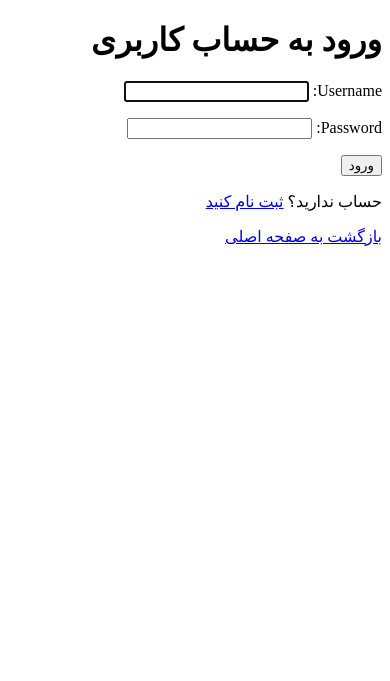
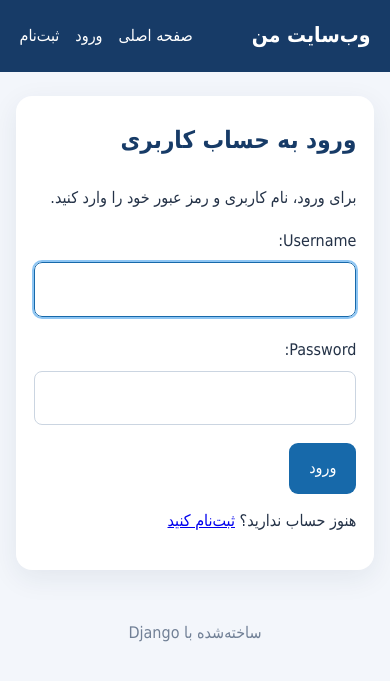
Before and after one commit to miladkouhzadi7600-hash/django-project, a Django app: page /login/ in a window 390 px wide. Shown: the top 681 px of the page. Run offline with Django 5.2, Linux system fonts and the light colour scheme.

Commit message:
Apply responsive shared design to login.html

```diff
--- a/main/templates/main/login.html
+++ b/main/templates/main/login.html
@@ -1,26 +1,16 @@
-<!DOCTYPE html>
-<html lang="fa" dir="rtl">
-<head>
-    <meta charset="UTF-8">
-    <meta name="viewport" content="width=device-width, initial-scale=1.0">
-    <title>ورود کاربران</title>
-</head>
-<body>
+{% extends 'main/base.html' %}
+
+{% block title %}ورود | وب‌سایت من{% endblock %}
+
+{% block content %}
+<section class="card">
     <h1>ورود به حساب کاربری</h1>
-
-    {% if messages %}
-        {% for message in messages %}
-            <p>{{ message }}</p>
-        {% endfor %}
-    {% endif %}
-
+    <p>برای ورود، نام کاربری و رمز عبور خود را وارد کنید.</p>
     <form method="POST">
         {% csrf_token %}
         {{ form.as_p }}
         <button type="submit">ورود</button>
     </form>
-
-    <p>حساب ندارید؟ <a href="{% url 'register' %}">ثبت نام کنید</a></p>
-    <a href="/">بازگشت به صفحه اصلی</a>
-</body>
-</html>
+    <p>هنوز حساب ندارید؟ <a href="{% url 'register' %}">ثبت‌نام کنید</a></p>
+</section>
+{% endblock %}
```
